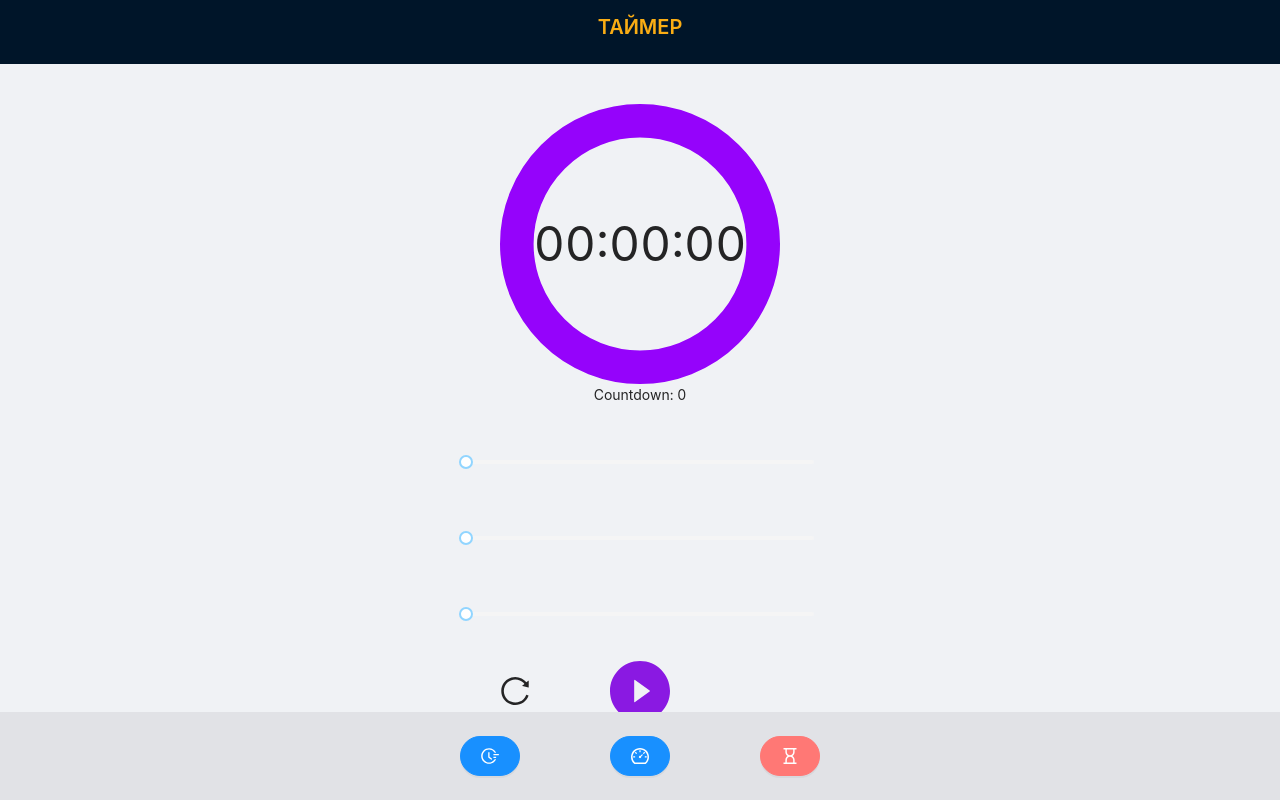
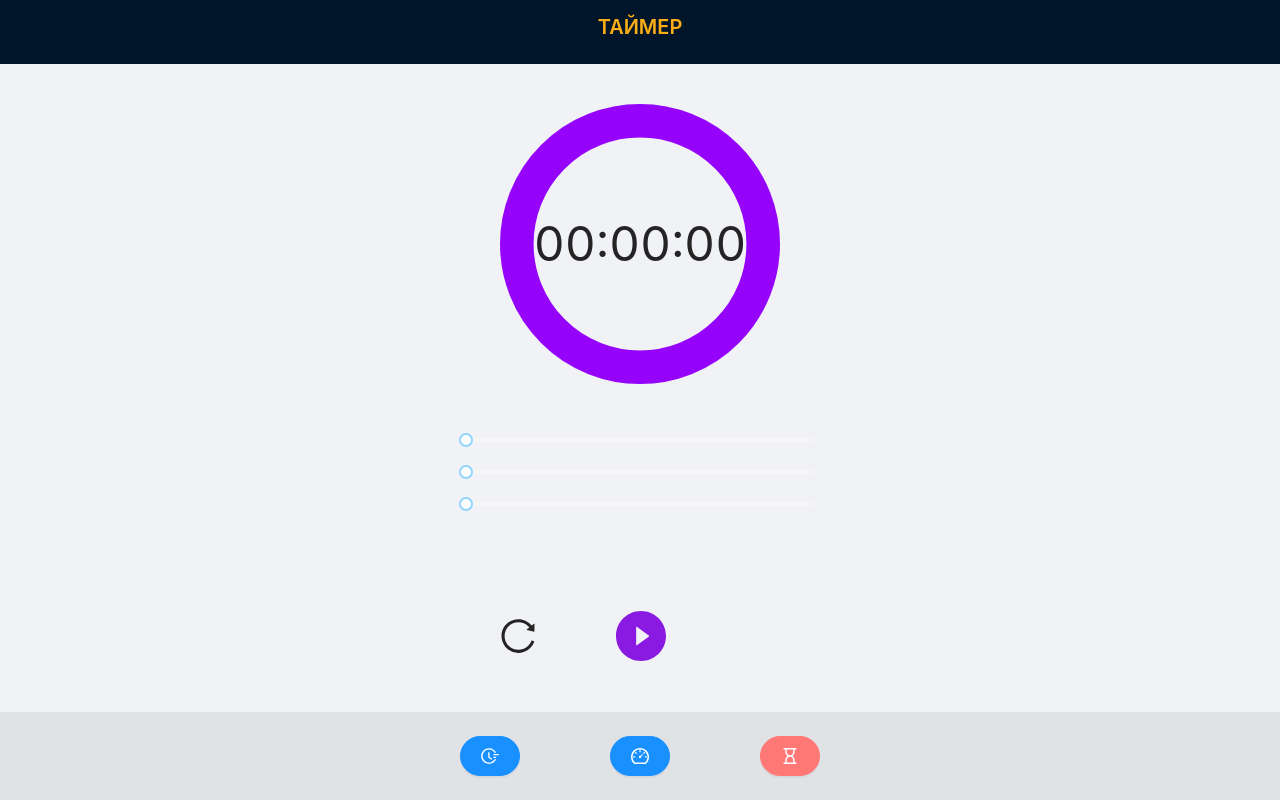
Before and after one commit to pv18/timer_react, a React (Create React App) app: page / in a window 1280 px wide. Both pictures are taken after a click on the button 790 px from the left and 756 px from the top of the page. Built offline with nearby package versions, Linux system fonts and the light colour scheme.

Commit message:
changed Timer and StopWatch

```diff
--- a/src/components/StopWatch.tsx
+++ b/src/components/StopWatch.tsx
@@ -62,6 +62,7 @@ export const StopWatch = () => {
                     width={280}
                     strokeWidth={12}
                 />
+                <br/>
                 <div className={'button-group'}>
                     <ReloadOutlined style={{fontSize: '30px'}} onClick={handleReset}/>
                     {showButtonStart
--- a/src/components/Timer.tsx
+++ b/src/components/Timer.tsx
@@ -77,7 +77,6 @@ export const Timer = () => {
                 width={280}
                 strokeWidth={12}
             />
-            <div>Countdown: {time}</div>
             <div className={'slider-group'}>
                 <Slider
                     min={0}
@@ -87,8 +86,6 @@ export const Timer = () => {
                     trackStyle={{background: '#0077ff'}}
                     disabled={isActive}
                 />
-                <br/>
-                <br/>
                 <Slider
                     min={0}
                     max={59}
@@ -97,8 +94,6 @@ export const Timer = () => {
                     trackStyle={{background: '#9000ff'}}
                     disabled={isActive}
                 />
-                <br/>
-                <br/>
                 <Slider
                     min={0}
                     max={59}
@@ -109,10 +104,10 @@ export const Timer = () => {
                 />
             </div>
             <div className={'button-group'}>
-                <ReloadOutlined style={{fontSize: '30px'}} onClick={handleReset}/>
+                <ReloadOutlined style={{fontSize: '36px'}} onClick={handleReset}/>
                 {showButtonStart
-                    ? <PlayCircleFilled style={{fontSize: '60px', color: '#8a19e2'}} onClick={handleStart}/>
-                    : <PauseCircleFilled style={{fontSize: '60px', color: '#fb0303'}} onClick={handlePauseResume}/>
+                    ? <PlayCircleFilled style={{fontSize: '50px', color: '#8a19e2'}} onClick={handleStart}/>
+                    : <PauseCircleFilled style={{fontSize: '50px', color: '#fb0303'}} onClick={handlePauseResume}/>
                 }
             </div>
         </div>
--- a/src/index.scss
+++ b/src/index.scss
@@ -33,7 +33,6 @@
   width: 100%;
   height: 100%;
   display: flex;
-  align-items: center;
 
   *:first-child {
     margin-left: 20px;
@@ -42,7 +41,7 @@
 }
 
 .slider-group {
-  margin-top: 40px;
+  margin: 40px 10px 0 10px;
   width: 100%;
   display: flex;
   flex-direction: column;
```
